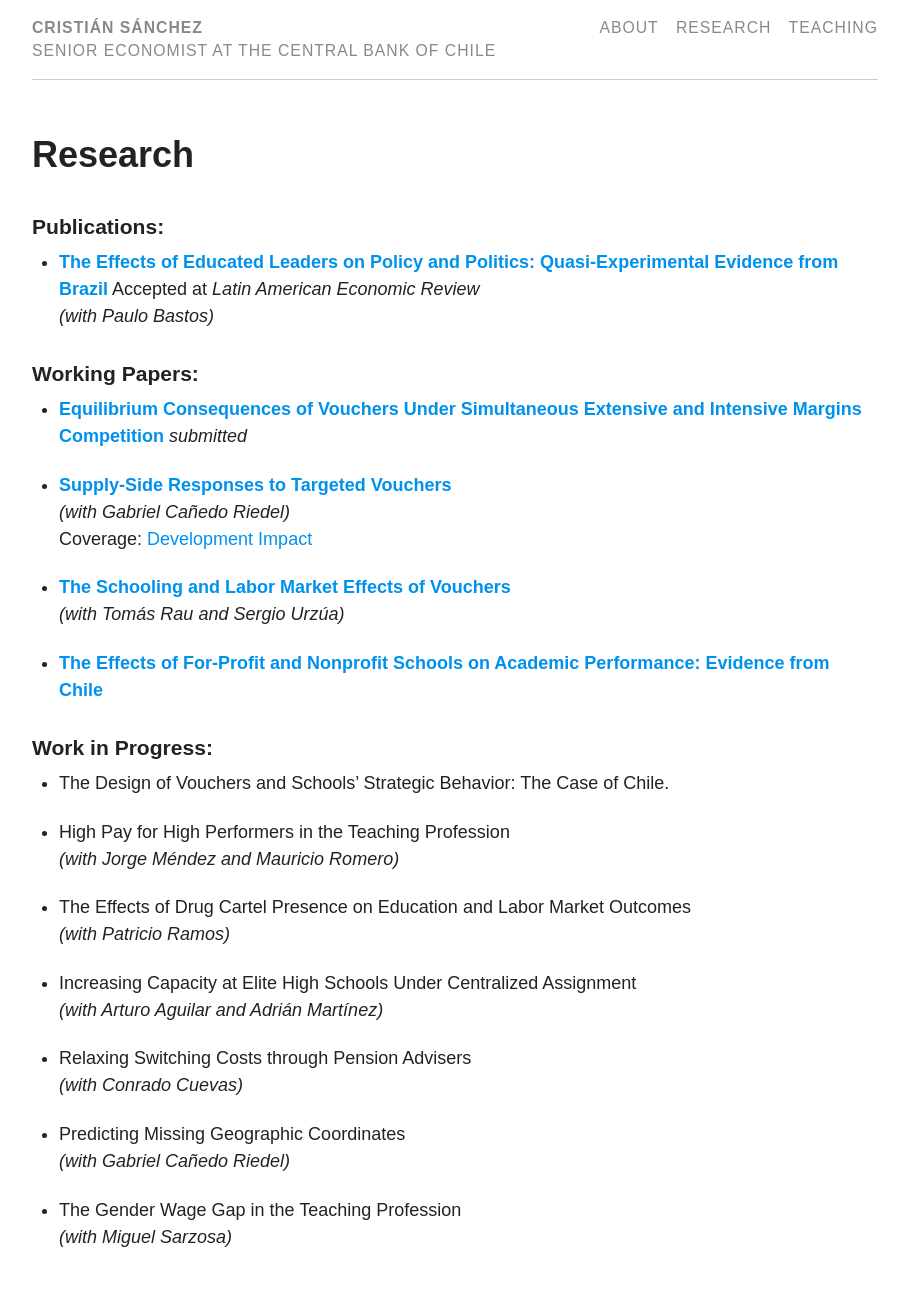
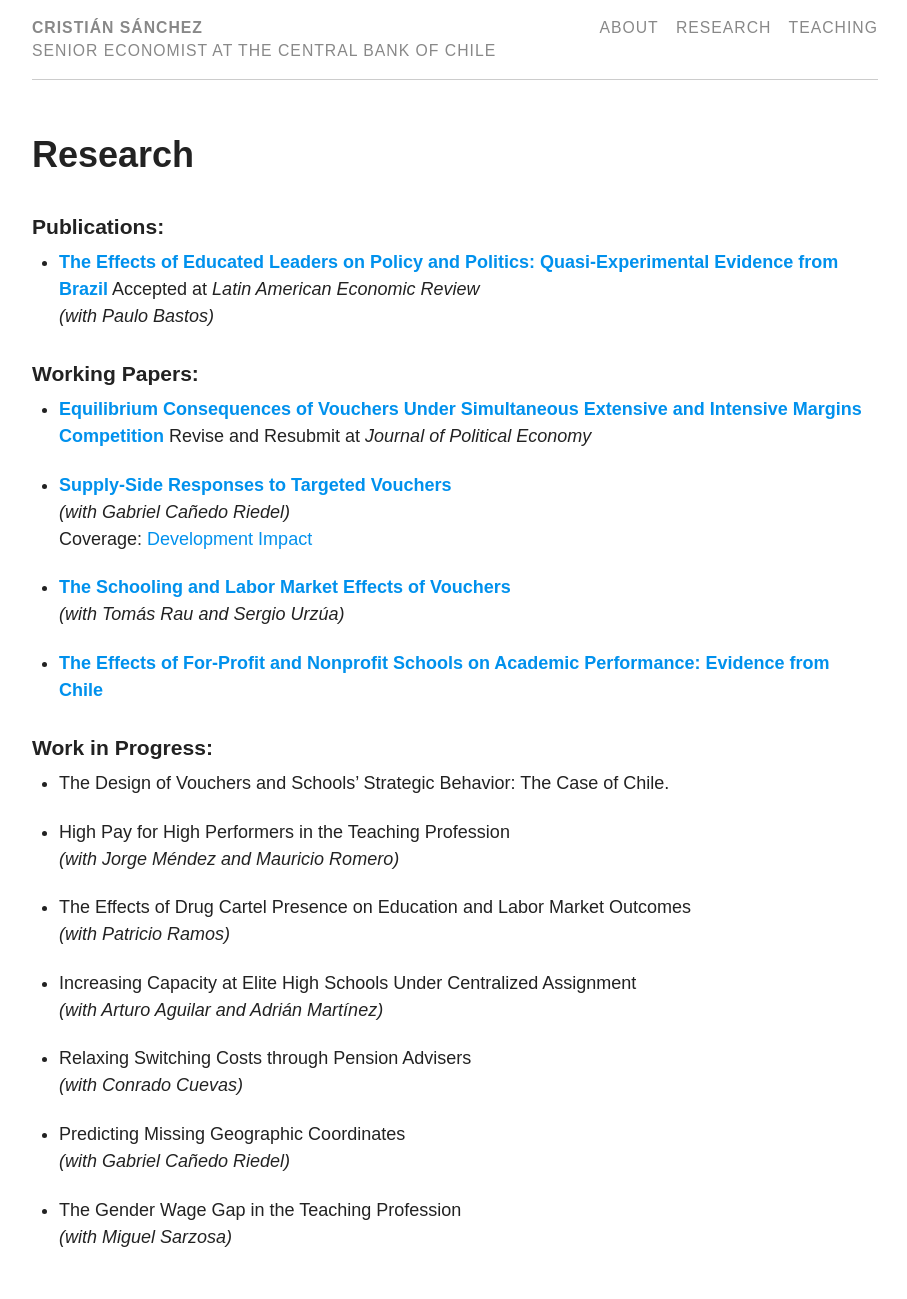
Before and after one commit to fvg98/fvg98.github.io, a Jekyll site: the page built from pages/research.md, in a window 1280 px wide. Shown: the whole page, without its empty margins (185-1092 px from the left). Built offline with Jekyll 4.4.1, drawn with Linux system fonts in a browser that asks for light colours.

Commit message:
Actualización 240128

```diff
--- a/pages/research.md
+++ b/pages/research.md
@@ -12,7 +12,7 @@ title: Research
 
 ###  Working Papers:
 
-* <a href="files/EquilibriumConsequencesVouchers.pdf" target="_blank">**Equilibrium Consequences of Vouchers Under Simultaneous Extensive and Intensive Margins Competition**</a> *submitted*
+* <a href="files/EquilibriumConsequencesVouchers.pdf" target="_blank">**Equilibrium Consequences of Vouchers Under Simultaneous Extensive and Intensive Margins Competition**</a> Revise and Resubmit at *Journal of Political Economy*
 
 * <a href="files/supply_side.pdf" target="_blank">**Supply-Side Responses to Targeted Vouchers**</a>
 *(with Gabriel Cañedo Riedel)*
```
Also changed, not shown: 1 other file.
